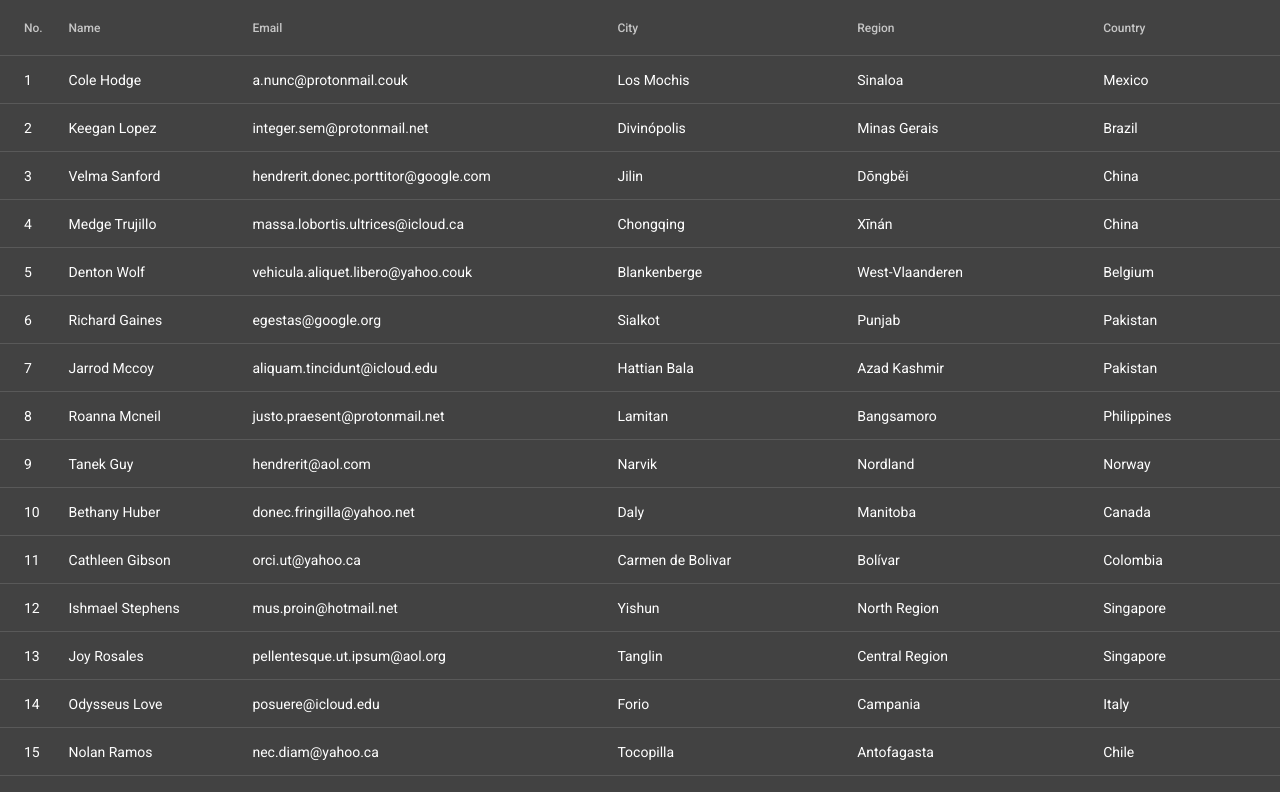
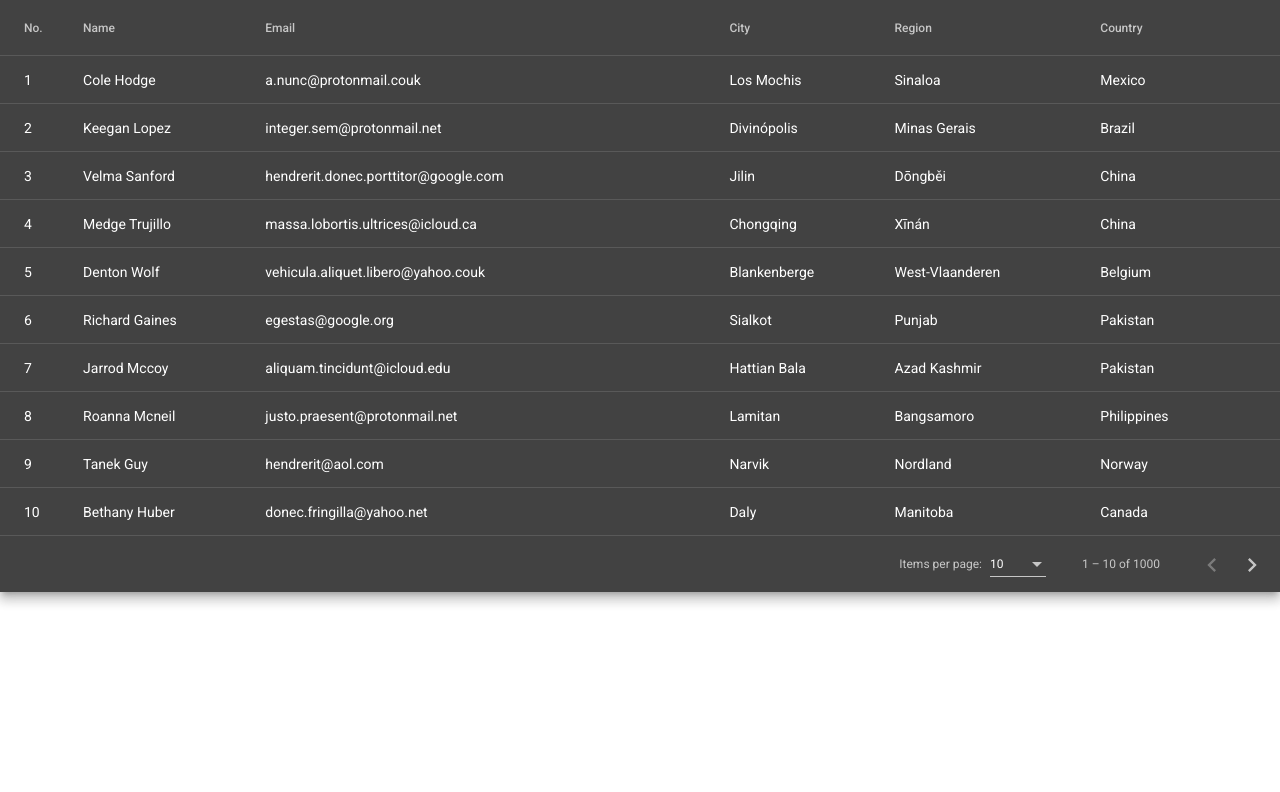
Before and after one commit to Szwajowy/swift-recrutation, an Angular app: page / in a window 1280 px wide. Shown: the top 792 px of the page. Built offline with nearby package versions, Linux system fonts and the light colour scheme; data requests are answered from the project's data file.

Commit message:
Add pagination to table

```diff
--- a/src/app/users/components/users-table/users-table.component.html
+++ b/src/app/users/components/users-table/users-table.component.html
@@ -1,4 +1,5 @@
-<table mat-table [dataSource]="dataSource" class="mat-elevation-z8 users-table">
+<div class="mat-elevation-z8">
+  <table mat-table [dataSource]="dataSource" class="users-table">
     <!-- ID Column -->
     <ng-container matColumnDef="id">
       <th mat-header-cell *matHeaderCellDef>No.</th>
@@ -38,3 +39,6 @@
     <tr mat-header-row *matHeaderRowDef="displayedColumns"></tr>
     <tr mat-row *matRowDef="let row; columns: displayedColumns"></tr>
   </table>
+  <mat-paginator [pageSizeOptions]="pageSizeOptions" aria-label="Select page">
+  </mat-paginator>
+</div>
--- a/src/app/users/components/users-table/users-table.component.ts
+++ b/src/app/users/components/users-table/users-table.component.ts
@@ -1,5 +1,10 @@
-import { Component, OnInit } from '@angular/core';
-import { Subject, Subscription, takeUntil } from 'rxjs';
+import { Component, OnInit, ViewChild } from '@angular/core';
+
+import { MatPaginator } from '@angular/material/paginator';
+import { MatTableDataSource } from '@angular/material/table';
+
+import { Subject, takeUntil } from 'rxjs';
+
 import { User } from '../../models/Users.model';
 import { UsersService } from '../../services/users.service';
 
@@ -17,9 +22,13 @@ export class UsersTableComponent implements OnInit {
     'region',
     'country',
   ];
-  dataSource: User[] = [];
+  dataSource = new MatTableDataSource<User>();
+  pageSizeOptions: number[] = [10, 25, 50];
 
   private destroy$ = new Subject();
+
+  @ViewChild(MatPaginator)
+  paginator!: MatPaginator;
 
   constructor(private usersService: UsersService) {}
 
@@ -28,8 +37,12 @@ export class UsersTableComponent implements OnInit {
       .getAllUsers()
       .pipe(takeUntil(this.destroy$))
       .subscribe((users) => {
-        this.dataSource = users;
+        this.dataSource.data = users;
       });
+  }
+
+  ngAfterViewInit() {
+    this.dataSource.paginator = this.paginator;
   }
 
   ngOnDestroy(): void {
--- a/src/app/users/users.module.ts
+++ b/src/app/users/users.module.ts
@@ -1,13 +1,15 @@
 import { NgModule } from '@angular/core';
 import { CommonModule } from '@angular/common';
+
 import { MatTableModule } from '@angular/material/table';
+import { MatPaginatorModule } from '@angular/material/paginator';
 
 import { UsersTableComponent } from './components/users-table/users-table.component';
 import { UsersComponent } from './pages/users/users.component';
 
 @NgModule({
   declarations: [UsersTableComponent, UsersComponent],
-  imports: [CommonModule, MatTableModule],
+  imports: [CommonModule, MatTableModule, MatPaginatorModule],
   exports: [UsersComponent],
 })
 export class UsersModule {}
```
Also changed, not shown: src/app/users/api/remove-user.service.ts (added, +9 -0 lines), 1 other file (tests, documents, lock files or other folders). Lines whose indentation alone changed are shown as unchanged.
